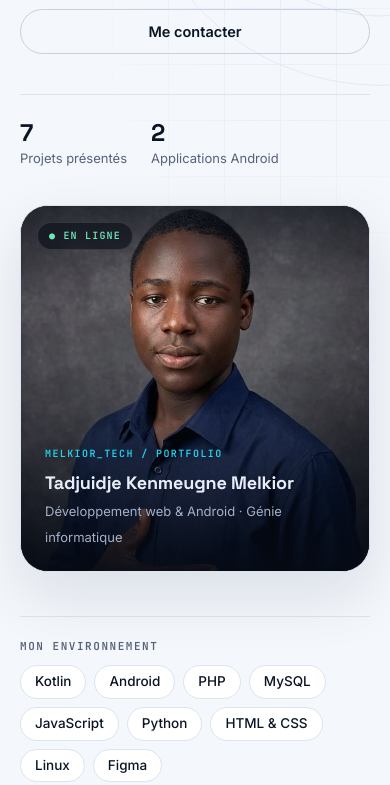
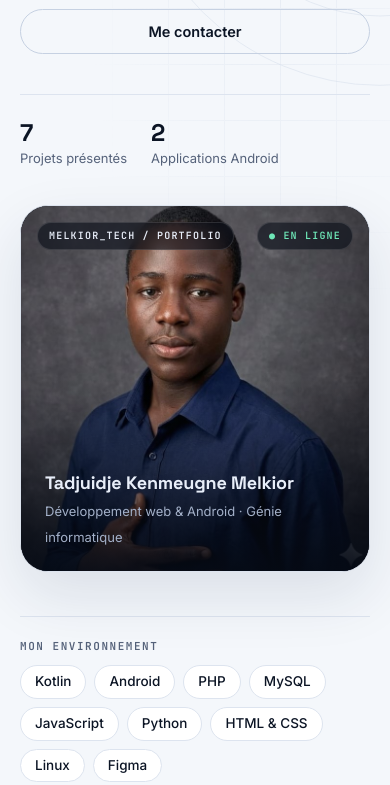
Before and after one commit to melkiortadjuidje-design/Portfolio, a plain HTML site: page index.html in a window 390 px wide. Shown: the part 563-1348 px from the top of the page. Drawn offline with Linux system fonts and the light colour scheme.

Commit message:
Add files via upload

```diff
--- a/style.css
+++ b/style.css
@@ -163,11 +163,8 @@ h1 { font-size: clamp(48px, 6.4vw, 84px); line-height: .98; letter-spacing: -.05
   border-radius: 28px; overflow: hidden; background: var(--night);
   border: 1px solid var(--line); box-shadow: var(--shadow);
 }
-.portrait { width: 100%; height: 100%; object-fit: cover; object-position: center 30%; transform: scale(1.12); transform-origin: 8% 0; }
-.portrait-panel::before { content: ''; position: absolute; inset: 0 0 auto 0; height: 22%; z-index: 1; pointer-events: none; background: linear-gradient(rgba(5, 10, 20, .5), transparent); }
-.panel-top { position: absolute; top: 16px; left: 16px; right: 16px; z-index: 2; display: flex; justify-content: flex-end; gap: 8px; font: 600 10px/1 var(--mono); letter-spacing: .12em; color: var(--night-ink); }
-.panel-top span:first-child { display: none; }
-.portrait-caption::before { content: 'MELKIOR_TECH / PORTFOLIO'; display: block; margin-bottom: 10px; font: 600 10px/1 var(--mono); letter-spacing: .14em; color: var(--cyan); }
+.portrait { width: 100%; height: 100%; object-fit: cover; object-position: center 30%; }
+.panel-top { position: absolute; top: 16px; left: 16px; right: 16px; z-index: 2; display: flex; justify-content: space-between; gap: 8px; font: 600 10px/1 var(--mono); letter-spacing: .12em; color: var(--night-ink); }
 .panel-top span { background: rgba(7, 12, 23, .6); -webkit-backdrop-filter: blur(8px); backdrop-filter: blur(8px); padding: 8px 11px; border-radius: 999px; border: 1px solid rgba(255, 255, 255, .12); }
 .panel-top .live { color: #6ee7b7; }
 .portrait-caption { position: absolute; left: 0; right: 0; bottom: 0; padding: 90px 24px 22px; background: linear-gradient(transparent, rgba(5, 10, 20, .93)); color: var(--night-ink); }
@@ -428,8 +425,7 @@ dialog .note { background: var(--accent-soft); border: 1px solid var(--line); pa
   .stats { gap: 24px; flex-wrap: wrap; }
   .stats dd { font-size: 24px; }
   .portrait-panel { justify-self: stretch; max-width: none; aspect-ratio: 1 / 1.05; }
-  .portrait { object-position: center top; transform: scale(1.04); transform-origin: 0 0; }
-  .panel-top { justify-content: flex-start; }
+  .portrait { object-position: center 25%; }
   .stackbar { gap: 8px; }
   .stackbar .label { width: 100%; margin: 0 0 4px; }
   .section { padding: 64px 0; }
```
